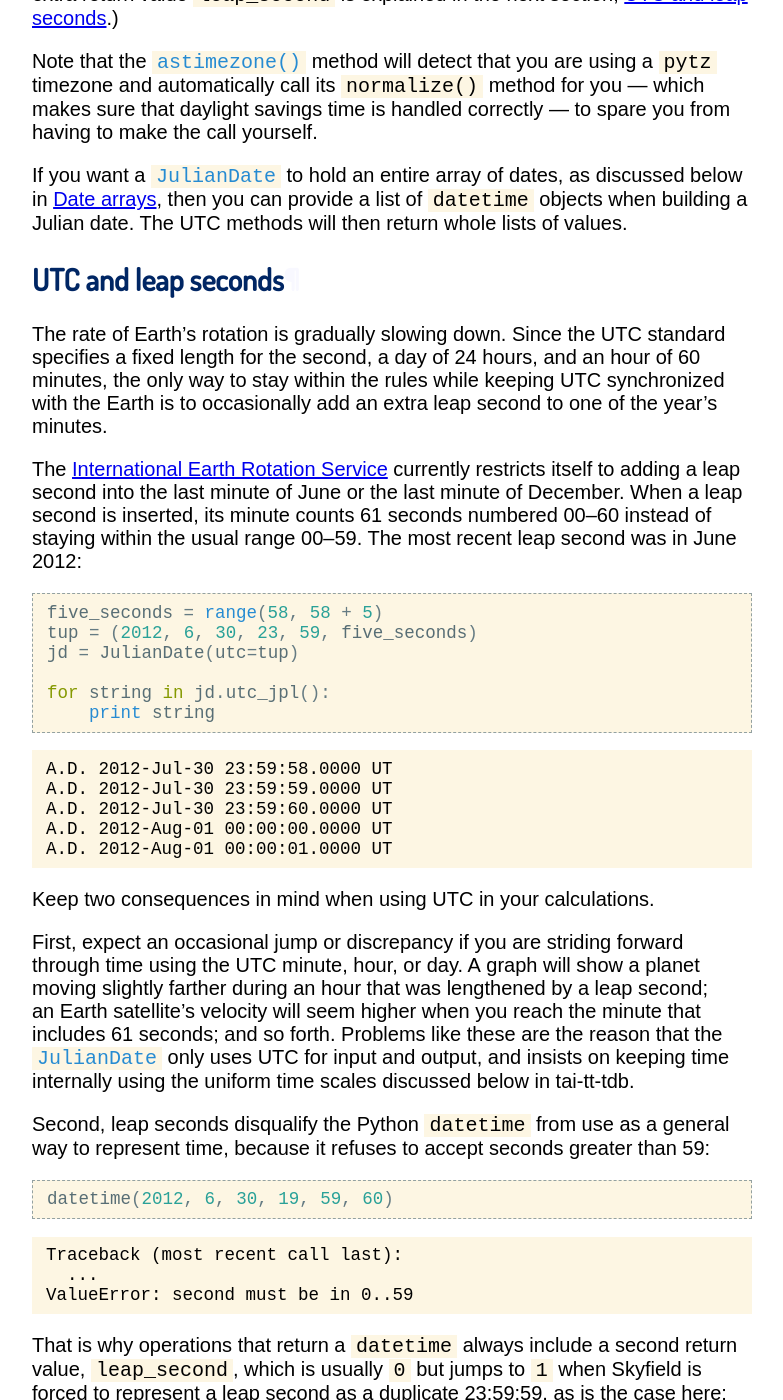
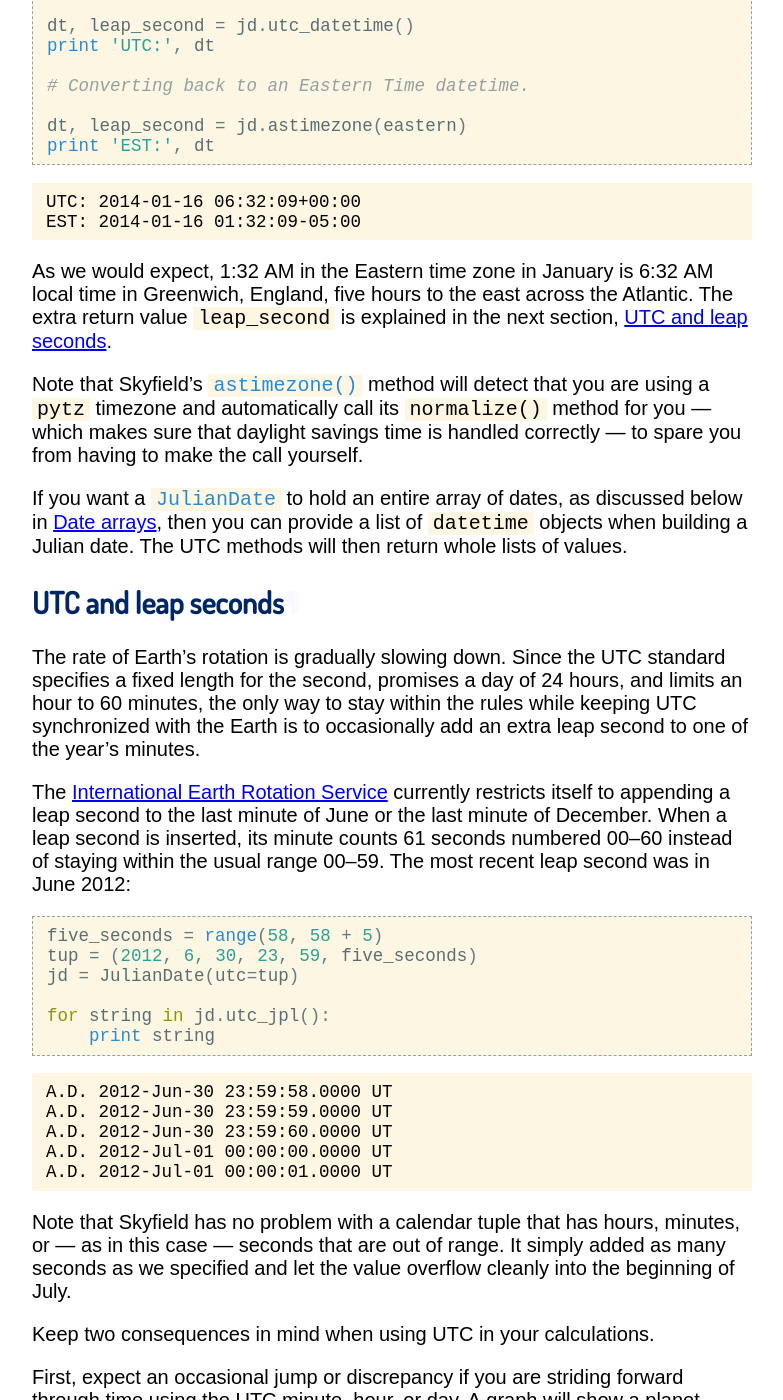
Before and after one commit to skyfielders/python-skyfield, a Sphinx documentation site: the page built from skyfield/documentation/time.rst, in a window 1280 px wide and 1400 px high, scrolled down 3219 px. Shown: the whole window, without its empty margins (248-1031 px from the left). Built offline with Sphinx 7.4.7, drawn with Linux system fonts in a browser that asks for light colours; some of the changed text lies outside the part shown.

Commit message:
Add quick reference to building Julian date object

```diff
--- a/skyfield/documentation/time.rst
+++ b/skyfield/documentation/time.rst
@@ -18,7 +18,7 @@
 is described in detail in one of the sections below.
 The supported time scales are:
 
-* ``jd.utc_…`` — Coordinated Universal Time (“Greenwich Time”)
+* ``jd.utc`` — Coordinated Universal Time (“Greenwich Time”)
 * ``jd.tai`` — International Atomic Time
 * ``jd.tt`` — Terrestrial Time
 * ``jd.tdb`` — Barycentric Dynamical Time (the JPL’s “T\ :sub:`eph`”)
@@ -26,17 +26,30 @@
 
 To build a Julian date object,
 simply use one of these time scales
-as a keyword argument to specify the moment you want to represent:
+as a keyword argument to specify the moment you want to represent.
 
 .. testcode::
 
     from skyfield.api import JulianDate
+    JulianDate(utc=(2014, 1, 18))
 
-    jd = JulianDate(utc=(2014, 1, 18))
+The possibilities that will be explored in the course of this page
+are::
 
-For all of the techniques that you can use to build a Julian date,
-read the next two sections on :ref:`utc-and-timezone`
-and on :ref:`building-dates`.
+    Parameter to the JulianDate constructor
+    │
+    ├── utc = Calendar tuple or Python `datetime` or `date`
+    ├── tai = Calendar tuple or Julian date float
+    ├── tt  = Calendar tuple or Julian date float
+    ├── tdb = Calendar tuple or Julian date float
+    └── ut1 = Calendar tuple or Julian date float
+
+    Calendar tuple
+    │
+    ├── (year, month, day)
+    ├── (year, month, day, hour)
+    ├── (year, month, day, hour, minute)
+    └── (year, month, day, hour, minute, second)
 
 There are two ways to provide a date argument
 to a Skyfield routine that needs one.
@@ -166,7 +175,13 @@
     e = eastern.localize(d)
     jd = JulianDate(utc=e)
 
-    # Building a datetime in UTC
+And if Skyfield returns a Julian date at the end of a calculation,
+you can ask the Julian date object to build a ``datetime`` object
+for either the UTC date or your own timezone:
+
+.. testcode::
+
+    # UTC datetime
 
     dt, leap_second = jd.utc_datetime()
     print 'UTC:', dt
@@ -185,10 +200,10 @@
 1:32 AM in the Eastern time zone in January
 is 6:32 AM local time in Greenwich, England,
 five hours to the east across the Atlantic.
-(The extra return value ``leap_second``
-is explained in the next section, :ref:`leap-seconds`.)
+The extra return value ``leap_second``
+is explained in the next section, :ref:`leap-seconds`.
 
-Note that the :meth:`~JulianDate.astimezone()` method
+Note that Skyfield’s :meth:`~JulianDate.astimezone()` method
 will detect that you are using a ``pytz`` timezone
 and automatically call its ``normalize()`` method for you —
 which makes sure that daylight savings time is handled correctly —
@@ -207,15 +222,15 @@
 
 The rate of Earth’s rotation is gradually slowing down.
 Since the UTC standard specifies a fixed length for the second,
-a day of 24 hours, and an hour of 60 minutes,
+promises a day of 24 hours, and limits an hour to 60 minutes,
 the only way to stay within the rules
 while keeping UTC synchronized with the Earth
 is to occasionally add an extra leap second
 to one of the year’s minutes.
 
 The `International Earth Rotation Service <http://hpiers.obspm.fr/>`_
-currently restricts itself to adding a leap second
-into the last minute of June or the last minute of December.
+currently restricts itself to appending a leap second
+to the last minute of June or the last minute of December.
 When a leap second is inserted,
 its minute counts 61 seconds numbered 00–60
 instead of staying within the usual range 00–59.
@@ -232,11 +247,17 @@
 
 .. testoutput::
 
-    A.D. 2012-Jul-30 23:59:58.0000 UT
-    A.D. 2012-Jul-30 23:59:59.0000 UT
-    A.D. 2012-Jul-30 23:59:60.0000 UT
-    A.D. 2012-Aug-01 00:00:00.0000 UT
-    A.D. 2012-Aug-01 00:00:01.0000 UT
+    A.D. 2012-Jun-30 23:59:58.0000 UT
+    A.D. 2012-Jun-30 23:59:59.0000 UT
+    A.D. 2012-Jun-30 23:59:60.0000 UT
+    A.D. 2012-Jul-01 00:00:00.0000 UT
+    A.D. 2012-Jul-01 00:00:01.0000 UT
+
+Note that Skyfield has no problem with a calendar tuple
+that has hours, minutes, or — as in this case —
+seconds that are out of range.
+It simply added as many seconds as we specified
+and let the value overflow cleanly into the beginning of July.
 
 Keep two consequences in mind when using UTC in your calculations.
 
@@ -288,28 +309,29 @@
     2012-06-30 20:00:00-04:00
     2012-06-30 20:00:01-04:00
 
-Using tuples to represent UTC times is more elegant,
+Using calendar tuples to represent UTC times is more elegant
+that trying to use Python ``datetime`` objects
 because leap seconds can be represented accurately.
 If your application cannot avoid using ``datetime`` objects,
 then you will have to decide
 whether to simply ignore the ``leap_second`` value
 or to somehow output the leap second information.
 
-Note that it is always preferred to use the ``leap_second`` name
-in your code even when you do nothing with the value,
-to document that you have made a conscious choice
-to ignore this particular complication:
+You should always to use the ``leap_second`` name in your code,
+even when you do nothing with the value,
+to document its meaning and make explicit
+your decision to ignore it in a particular case:
 
 .. testcode::
 
     # Bad: your code fails to document what it is ignoring.
 
-    dt_list = jd.astimezone(eastern)[0]
+    dt = jd.astimezone(eastern)[0]
 
     # Good: the meaning of the second value is explicit,
-    # even if you make no use of it.
+    # even if you make no further use of the `leap_second`.
 
-    dt_list, leap_seconds = jd.astimezone(eastern)
+    dt, leap_second = jd.astimezone(eastern)
 
 .. _date-arrays:
 
```
Also changed, not shown: other parts of skyfield/documentation/time.rst (+5 -9 lines), 1 other file.
